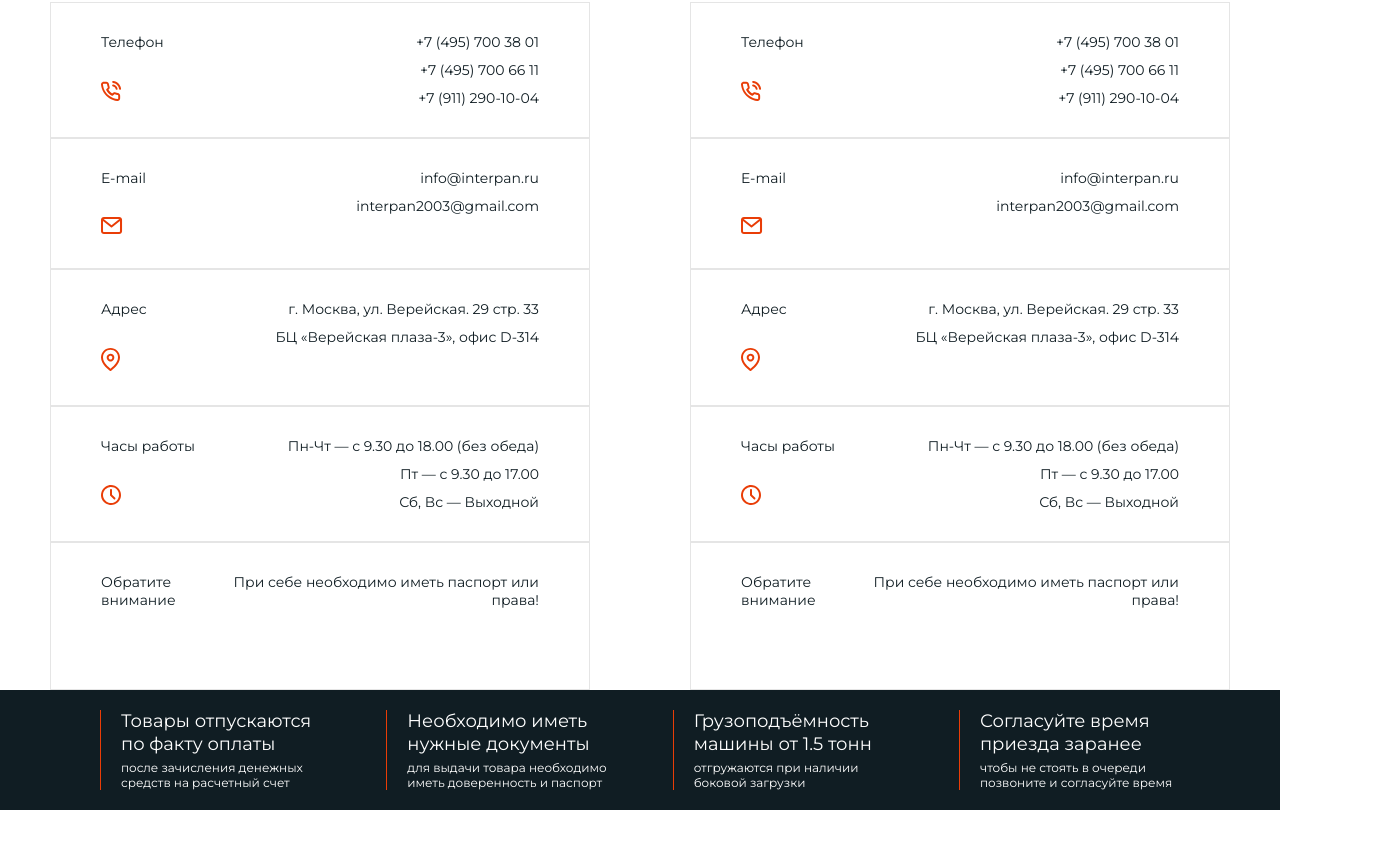
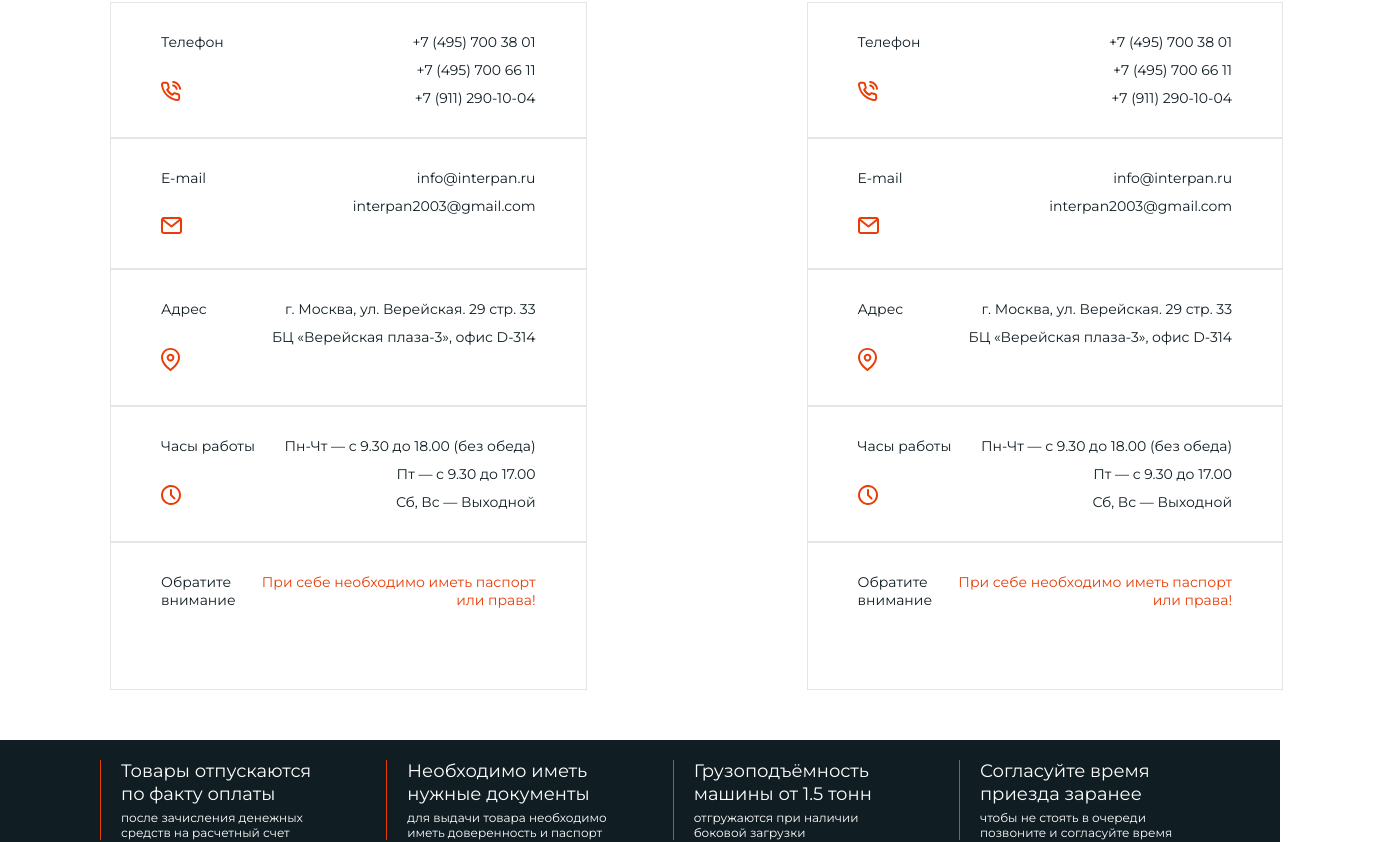
Before and after one commit to Ilya26071995/new, a React app: page /contacts in a window 1280 px wide. Shown: the part 887-1729 px from the top of the page, 1393 px wide, since content can reach past the window. Built offline with nearby package versions, Linux system fonts and the light colour scheme.

Commit message:
fix styles

```diff
--- a/src/components/Communication/Communication.module.scss
+++ b/src/components/Communication/Communication.module.scss
@@ -1,5 +1,5 @@
 .container {
-  padding: 0 50px;
+  padding: 0 110px;
 }
 
 .title {
--- a/src/components/Communication/index.tsx
+++ b/src/components/Communication/index.tsx
@@ -11,35 +11,36 @@ const Cont = [
     miniTitle: "Телефон",
     img: "./img/ContactPhone.svg",
     alt: "phone",
-    text1: "+7 (495) 700 38 01",
-    text2: "+7 (495) 700 66 11",
-    text3: "+7 (911) 290-10-04",
+    texts: ["+7 (495) 700 38 01", "+7 (495) 700 66 11", "+7 (911) 290-10-04"],
   },
   {
     miniTitle: "E-mail",
     img: "./img/ContactMail.svg",
     alt: "mail",
-    text1: "info@interpan.ru",
-    text2: "interpan2003@gmail.com",
+    texts: ["info@interpan.ru", "interpan2003@gmail.com"],
   },
   {
     miniTitle: "Адрес",
     img: "./img/ContactPin.svg",
     alt: "pin",
-    text1: "г. Москва, ул. Верейская. 29 стр. 33",
-    text2: "БЦ «Верейская плаза-3», офис D-314",
+    texts: [
+      "г. Москва, ул. Верейская. 29 стр. 33",
+      "БЦ «Верейская плаза-3», офис D-314",
+    ],
   },
   {
     miniTitle: "Часы работы",
     img: "./img/ContactTime.svg",
     alt: "time",
-    text1: "Пн-Чт — с 9.30 до 18.00 (без обеда)",
-    text2: "Пт — с 9.30 до 17.00",
-    text3: "Сб, Вс — Выходной",
+    texts: [
+      "Пн-Чт — с 9.30 до 18.00 (без обеда)",
+      "Пт — с 9.30 до 17.00",
+      "Сб, Вс — Выходной",
+    ],
   },
   {
     miniTitle: "Обратите внимание",
-    text1: "При себе необходимо иметь паспорт или права!",
+    texts: ["При себе необходимо иметь паспорт или права!"],
   },
 ];
 
@@ -47,10 +48,7 @@ interface ContType {
   miniTitle: string;
   img?: string;
   alt?: string;
-  //TODO: Сделать массивом строк
-  text1: string;
-  text2?: string;
-  text3?: string;
+  texts: string[];
 }
 
 const Communication = ({ title }: CommunicationType) => {
@@ -58,19 +56,15 @@ const Communication = ({ title }: CommunicationType) => {
     <div className={s.container}>
       <div>
         <h2 className={s.title}>{title}</h2>
-        {Cont.map(
-          ({ miniTitle, img, alt, text1, text2, text3 }: ContType, index) => (
+        {Cont.map(({ miniTitle, img, alt, texts }: ContType, index) => (
           <Contacts
             miniTitle={miniTitle}
             img={img}
             alt={alt}
-              text1={text1}
-              text2={text2}
-              text3={text3}
+            texts={texts}
             key={index}
           />
-          )
-        )}
+        ))}
       </div>
     </div>
   );
--- a/src/components/Contacts/Contacts.module.scss
+++ b/src/components/Contacts/Contacts.module.scss
@@ -24,3 +24,8 @@
   text-align: right;
   gap: 10px;
 }
+
+.container:last-child .text:last-child {
+  color: #e93d07;
+  width: 300px;
+}
--- a/src/components/Contacts/index.tsx
+++ b/src/components/Contacts/index.tsx
@@ -6,19 +6,10 @@ interface ContactsType {
   img?: string;
   alt?: string;
   // TODO: Сделать массивом строк
-  text1: string;
-  text2?: string;
-  text3?: string;
+  texts: string[];
 }
 
-const Contacts = ({
-  miniTitle,
-  img,
-  alt,
-  text1,
-  text2,
-  text3,
-}: ContactsType) => {
+const Contacts = ({ miniTitle, img, alt, texts }: ContactsType) => {
   return (
     <div className={s.container}>
       <div className={s.titleIMG}>
@@ -26,9 +17,9 @@ const Contacts = ({
         <img src={img} alt={alt}></img>
       </div>
       <div className={s.flex}>
-        <span className={s.text}>{text1}</span>
-        <span className={s.text}>{text2}</span>
-        <span className={s.text}>{text3}</span>
+        {texts.map((text) => {
+          return <span className={s.text}>{text}</span>;
+        })}
       </div>
     </div>
   );
--- a/src/components/Delivery/Delivery.module.scss
+++ b/src/components/Delivery/Delivery.module.scss
@@ -5,6 +5,7 @@
   justify-content: space-between;
   padding: 20px 100px;
   font-family: "Montserrat", sans-serif;
+  margin-top: 50px;
 }
 
 .block {
--- a/src/components/Options/index.tsx
+++ b/src/components/Options/index.tsx
@@ -1,30 +1,30 @@
 import React, { useState } from "react";
 import s from "./Options.module.scss";
 import { Btn } from "../Button/index";
-import cn from "classnames";
 import { Filter } from "../Filter";
 
 const OPTIONSARRAY = [
-  { text: "Административные  помещения" },
-  { text: "Спортивные объекты" },
-  { text: "Общепит" },
-  { text: "Образовательные учреждения" },
-  { text: "Офисные помещения" },
-  { text: "Производство" },
-  { text: "Склады и терминалы" },
-  { text: "Автозаправки и НПЗ" },
-  { text: "Торговые центры" },
-  { text: "Детские заведения" },
-  { text: "Аквапарки" },
-  { text: "Входные группы" },
-  { text: "Пути эвакуации" },
-  { text: "ЖД и автовокзалы" },
-  { text: "Аэро- и речпорты" },
-  { text: "Медицинские учреждения" },
+  { text: "Административные  помещения", value: "admin" },
+  { text: "Спортивные объекты", value: "sport" },
+  { text: "Общепит", value: "cafe" },
+  { text: "Образовательные учреждения", value: "school" },
+  { text: "Офисные помещения", value: "offis" },
+  { text: "Производство", value: "production" },
+  { text: "Склады и терминалы", value: "warehouse" },
+  { text: "Автозаправки и НПЗ", value: "gas" },
+  { text: "Торговые центры", value: "mall" },
+  { text: "Детские заведения", value: "children" },
+  { text: "Аквапарки", value: "water" },
+  { text: "Входные группы", value: "enter" },
+  { text: "Пути эвакуации", value: "evacuation" },
+  { text: "ЖД и автовокзалы", value: "bus" },
+  { text: "Аэро- и речпорты", value: "airport" },
+  { text: "Медицинские учреждения", value: "medical" },
 ];
 
 interface OptionsArrayType {
   text: string;
+  value: string;
 }
 
 const GOODS = [
@@ -73,8 +73,8 @@ const Options = () => {
         <div className={s.zone}>
           <h2 className={s.title}>Функциональная зона</h2>
           <ul className={s.list}>
-            {OPTIONSARRAY.map(({ text }: OptionsArrayType, index) => (
-              <li key={index} className={s.option}>
+            {OPTIONSARRAY.map(({ text, value }: OptionsArrayType, index) => (
+              <li key={index} className={s.option} value={value}>
                 {text}
               </li>
             ))}
```
Lines whose indentation alone changed are shown as unchanged.
